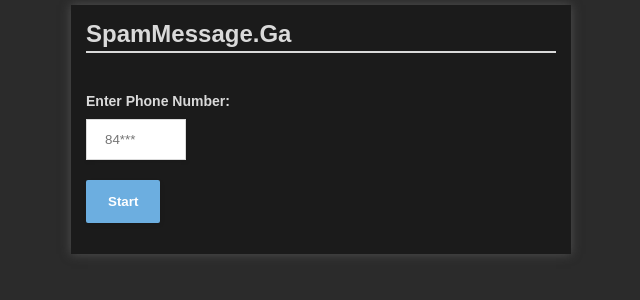
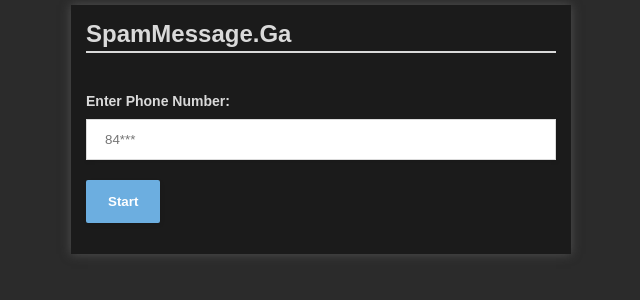
Before and after one commit to agusk3/tool-online, a PHP site: page / in a window 1280 px wide. Shown: the top 300 px of the page, without its empty margins (319-959 px from the left). Run offline with PHP 8.4, Linux system fonts and the light colour scheme.

Commit message:
Update index.php

```diff
--- a/index.php
+++ b/index.php
@@ -78,7 +78,7 @@ echo'
         }
 
         form input[type=number] {
-            max-width: 100px;
+            width: 100%;
         }
 
         form input[type=checkbox],
```
